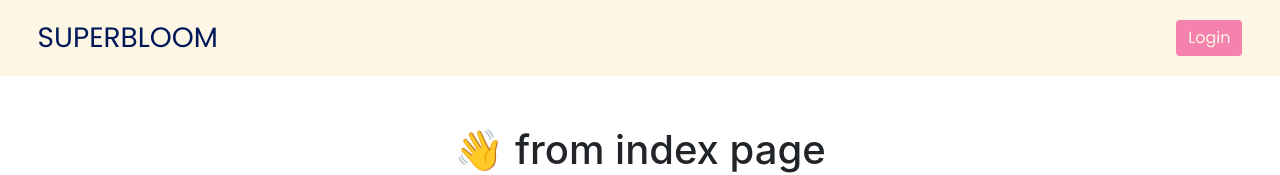
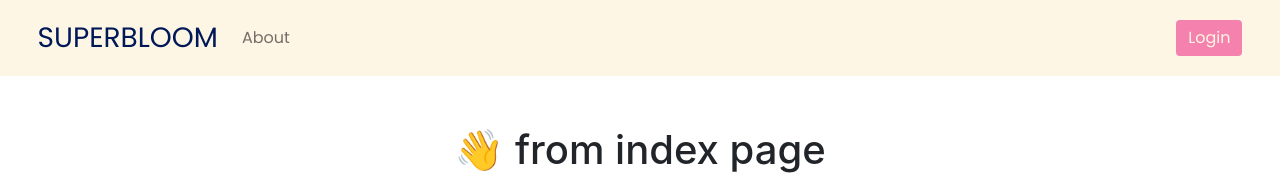
Before and after one commit to allyroo/hackathon-wellness, a React (Create React App) app: page / in a window 1280 px wide. Shown: the top 175 px of the page. Built offline with nearby package versions, Linux system fonts and the light colour scheme.

Commit message:
Update NavBar.jsx
Add toggle function for mobile view

```diff
--- a/src/components/NavBar.jsx
+++ b/src/components/NavBar.jsx
@@ -1,9 +1,24 @@
-import { Navbar, NavbarBrand, Button } from "reactstrap"
+import React, { useState } from 'react';
+import {
+    Navbar,
+    NavbarBrand,
+    NavbarToggler,
+    Collapse,
+    Nav,
+    NavItem,
+    NavLink,
+    Button } from 'reactstrap';
 import { Link } from "react-router-dom";
 
 import './NavBar.css';
 
 const NavBar = () => {
+    const [isOpen, setIsOpen] = useState(false);
+
+    const toggle = () => {
+        setIsOpen(!isOpen);
+    };
+
     return (
         <Navbar
             expand="md"
@@ -13,11 +28,24 @@ const NavBar = () => {
             <NavbarBrand href="/">
                 <h3>SUPERBLOOM</h3>
             </NavbarBrand>
-            <Link to="/login">
-                <Button className="button-class" outline>
-                    Login
-                </Button>
-            </Link>
+            <NavbarToggler onClick={toggle} />
+                <Collapse isOpen={isOpen} navbar>
+                    <Nav
+                        className="me-auto"
+                        navbar
+                    >
+                        <NavItem>
+                        <NavLink href="/">
+                            About
+                        </NavLink>
+                        </NavItem>
+                    </Nav>
+                    <Link to="/login">
+                        <Button className="button-class" outline>
+                            Login
+                        </Button>
+                    </Link>
+                </Collapse>
         </Navbar>
     )
 }
```
